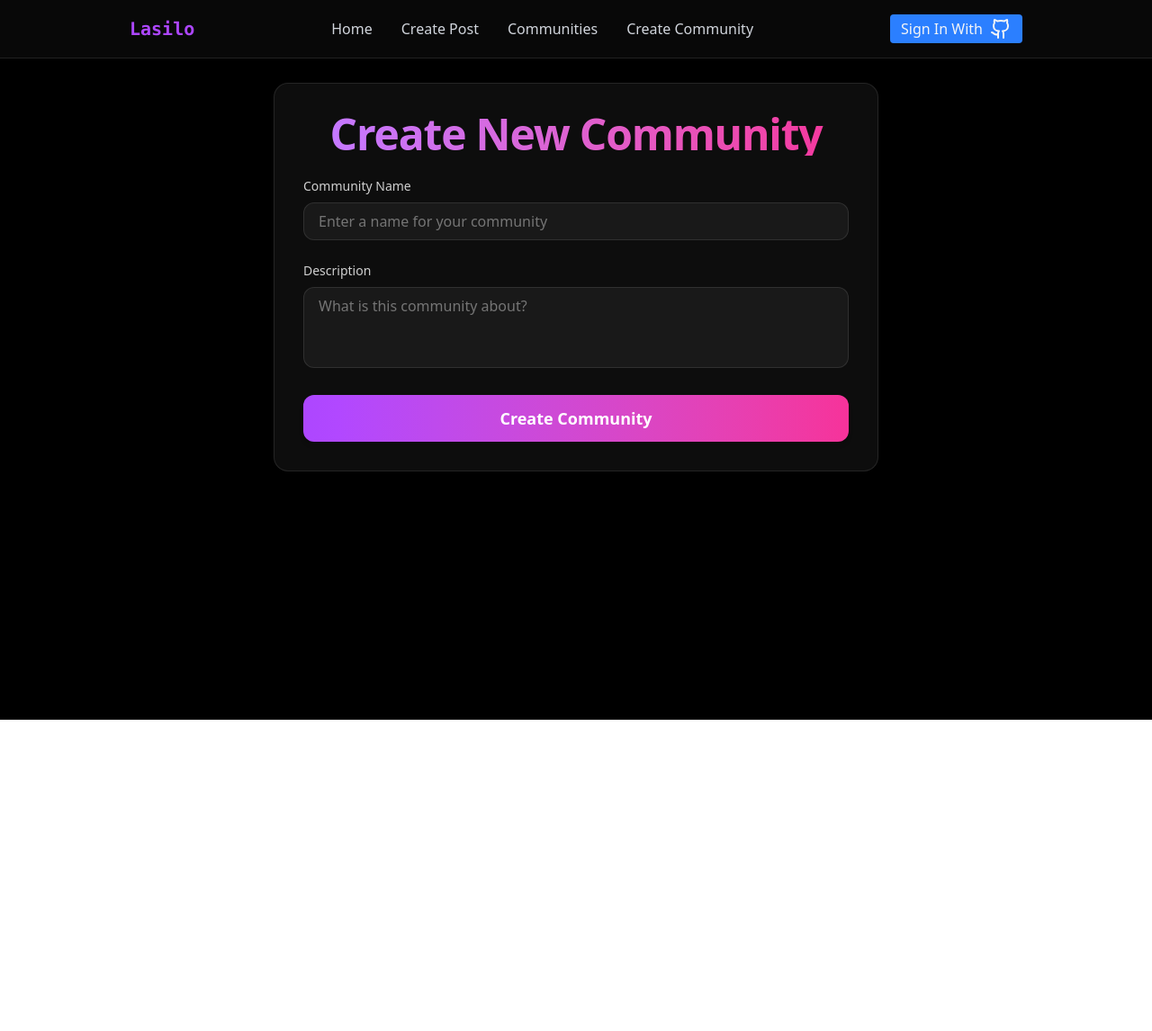
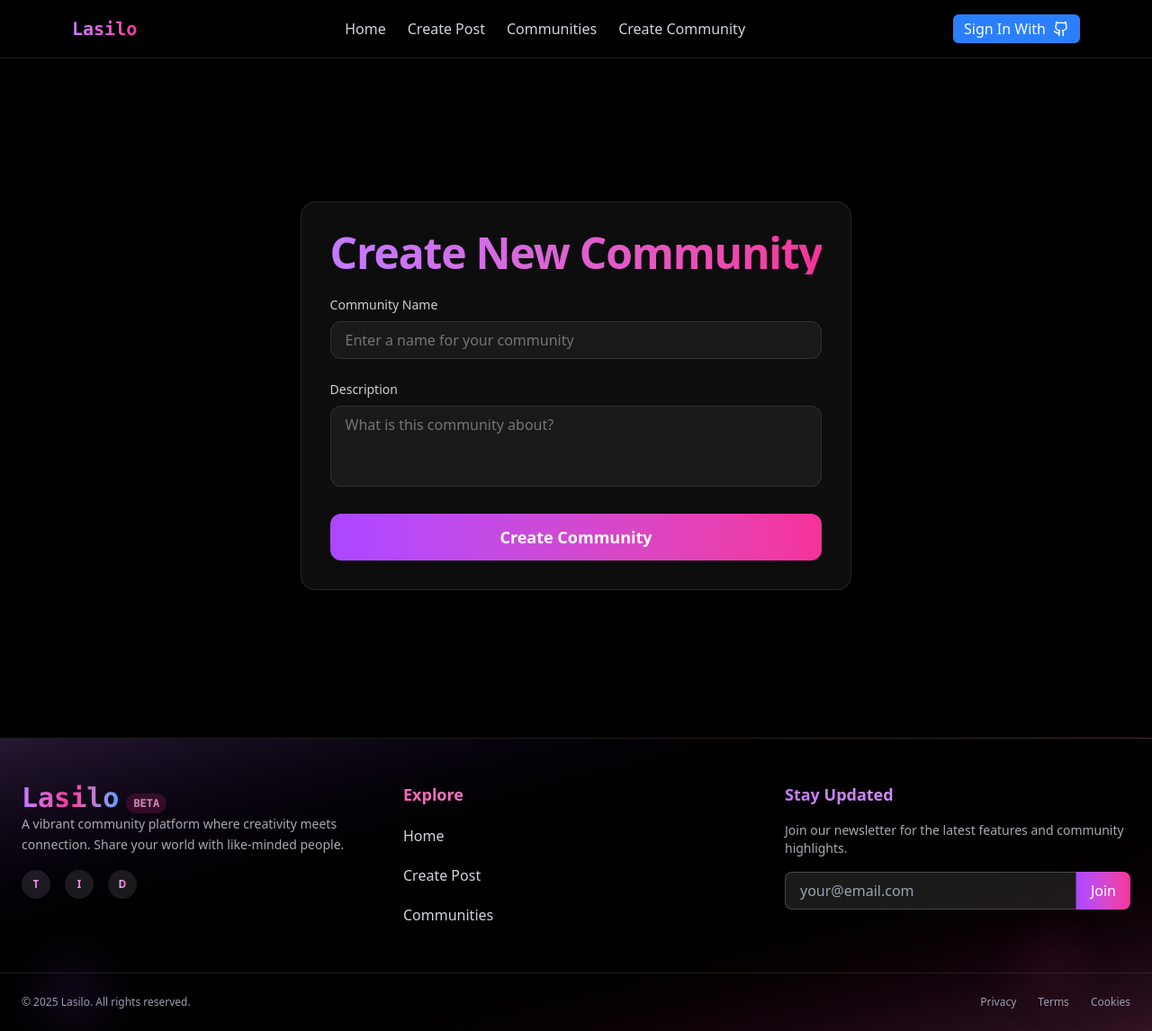
Before and after one commit to Malak-Sabry-104/Lasilo, a React (Vite) app: page /community/create in a window 1280 px wide. Shown: the whole page at 90% size. Before the commit the page ends 800 px from the top, so only its background shows below. Built offline with nearby package versions, Linux system fonts and the light colour scheme.

Commit message:
add hero section and footer

```diff
--- a/package.json
+++ b/package.json
@@ -13,6 +13,7 @@
     "@supabase/supabase-js": "^2.53.0",
     "@tailwindcss/vite": "^4.1.11",
     "@tanstack/react-query": "^5.83.1",
+    "framer-motion": "^12.23.12",
     "lucide-react": "^0.535.0",
     "react": "^19.1.0",
     "react-dom": "^19.1.0",
--- a/src/App.tsx
+++ b/src/App.tsx
@@ -6,16 +6,21 @@ import PostPage from "./pages/PostPage";
 import CreateCommunityPage from "./pages/CreateCommunityPage";
 import { CommunitiesPage } from "./pages/CommunitiesPage";
 import { CommunityPage } from "./pages/CommunityPage";
+import { useEffect } from "react";
+import Footer from "./components/Footer";
 
 const App = () => {
+  useEffect(() => {
+  document.title = 'Your Communities, Your Spark.';
+}, []);
   return (
     <>
       <div
         className="min-h-screen bg-black text-gray-100
-       transition-opacity duration-700 pt-20"
+       transition-opacity duration-700 "
       >
         <Navbar />
-        <div className="container mx-auto px-4  pt-3 pb-6">
+        <div className="pt-20  pb-5">
           <Routes>
             <Route path="/" element={<Home />} />
             <Route path="/create" element={<CreatePostPage />} />
@@ -26,6 +31,7 @@ const App = () => {
             <Route path="/community/:id" element={<CommunityPage />} />
           </Routes>
         </div>
+        <Footer/>
       </div>
     </>
   );
--- a/src/components/CreateCommunity.tsx
+++ b/src/components/CreateCommunity.tsx
@@ -30,7 +30,8 @@ const CreateCommunity = () => {
   };
   return (
     <>
-      <form
+    <div className="h-[90vh] flex items-center">
+  <form
         onSubmit={handleSubmit}
         className="max-w-2xl mx-auto p-8 space-y-6 bg-white/5 backdrop-blur rounded-2xl shadow-xl border border-white/10"
       >
@@ -89,6 +90,8 @@ const CreateCommunity = () => {
           </p>
         )}
       </form>
+    </div>
+
     </>
   );
 };
--- /dev/null
+++ b/src/components/Footer.tsx
@@ -0,0 +1,111 @@
+import { Link } from "react-router-dom";
+
+const Footer = () => {
+  return (
+    <footer className="bg-gradient-to-br from-purple-400/20 via-black to-pink-400/20 text-gray-200 border-t border-white/10 backdrop-blur-lg shadow-2xl shadow-indigo-900/20">
+      <div className="container mx-auto px-6 py-12 grid grid-cols-1 md:grid-cols-3 gap-10">
+        {/* Brand */}
+        <div className="space-y-4">
+          <Link
+            to="/"
+            className="text-3xl font-bold font-mono hover:scale-105 transition-transform duration-300"
+          >
+            <span className="text-transparent bg-clip-text bg-gradient-to-r from-purple-400 via-pink-500 to-blue-400 animate-text">
+              Lasilo
+            </span>
+            <span className="text-xs ml-2 bg-pink-500/20 text-pink-300 px-2 py-1 rounded-full animate-pulse">
+              BETA
+            </span>
+          </Link>
+          <p className="text-sm text-gray-300/80 leading-relaxed">
+            A vibrant community platform where creativity meets connection. Share your world with like-minded people.
+          </p>
+          <div className="flex space-x-4">
+            {['twitter', 'instagram', 'discord'].map((social) => (
+              <div
+                key={social}
+                className="w-8 h-8 rounded-full bg-white/10 hover:bg-white/20 backdrop-blur-sm flex items-center justify-center cursor-pointer transition-all duration-300 hover:scale-110"
+              >
+                <span className="text-xs font-bold text-transparent bg-clip-text bg-gradient-to-r from-purple-300 to-pink-400">
+                  {social[0].toUpperCase()}
+                </span>
+              </div>
+            ))}
+          </div>
+        </div>
+
+        {/* Quick Links */}
+        <div className="space-y-4">
+          <h3 className="text-lg font-bold text-transparent bg-clip-text bg-gradient-to-r from-pink-400 to-purple-300">
+            Explore
+          </h3>
+          <ul className="space-y-3">
+            {[
+              { to: "/", label: "Home" },
+              { to: "/create", label: "Create Post" },
+              { to: "/communities", label: "Communities" },
+            ].map(({ to, label }) => (
+              <li key={label}>
+                <Link
+                  to={to}
+                  className="group relative inline-block py-1 transition-all duration-300"
+                >
+                  <span className="relative z-10 text-gray-300 group-hover:text-white">
+                    {label}
+                  </span>
+                  <span className="absolute bottom-0 left-0 w-0 h-0.5 bg-gradient-to-r from-pink-500 to-purple-500 transition-all duration-300 group-hover:w-full"></span>
+                </Link>
+              </li>
+            ))}
+          </ul>
+        </div>
+
+        {/* Newsletter */}
+        <div className="space-y-4">
+          <h3 className="text-lg font-bold text-transparent bg-clip-text bg-gradient-to-r from-purple-400 to-pink-300">
+            Stay Updated
+          </h3>
+          <p className="text-sm text-gray-300/80">
+            Join our newsletter for the latest features and community highlights.
+          </p>
+          <div className="flex">
+            <input
+              type="email"
+              placeholder="your@email.com"
+              className="flex-grow px-4 py-2 rounded-l-lg bg-white/10 border border-white/20 focus:outline-none focus:ring-2 focus:ring-purple-500/50 text-white placeholder-gray-400"
+            />
+            <button className="px-4 py-2 bg-gradient-to-r from-purple-500 to-pink-500 text-white font-medium rounded-r-lg hover:from-pink-500 hover:to-purple-500 transition-all duration-300 hover:shadow-lg hover:shadow-purple-500/30">
+              Join
+            </button>
+          </div>
+        </div>
+      </div>
+
+      {/* Bottom Strip */}
+      <div className="border-t border-white/10 py-6">
+        <div className="container mx-auto px-6 flex flex-col md:flex-row justify-between items-center">
+          <div className="text-xs text-gray-400 mb-4 md:mb-0">
+            © {new Date().getFullYear()} Lasilo. All rights reserved.
+          </div>
+          <div className="flex space-x-6">
+            {['Privacy', 'Terms', 'Cookies'].map((item) => (
+              <a
+                key={item}
+                href="#"
+                className="text-xs text-gray-400 hover:text-white transition-colors duration-200"
+              >
+                {item}
+              </a>
+            ))}
+          </div>
+        </div>
+      </div>
+
+      {/* Floating decoration elements */}
+      <div className="absolute bottom-0 left-10 w-20 h-20 rounded-full bg-purple-500/10 blur-xl"></div>
+      <div className="absolute bottom-10 right-20 w-16 h-16 rounded-full bg-pink-500/10 blur-xl"></div>
+    </footer>
+  );
+};
+
+export default Footer;
--- a/src/components/Navbar.tsx
+++ b/src/components/Navbar.tsx
@@ -7,65 +7,50 @@ const Navbar = () => {
   const [menuOpen, setMenuOpen] = useState(false);
   const { signInWithGitHub, signOut, user } = useAuth();
   const displayName = user?.user_metadata.user_name || user?.email;
+
   return (
-    <>
-      <nav
-        className="fixed top-0 w-full z-40 bg-[rgba(10,10,10,0.8)]
-       backdrop-blur-lg border-b border-white/10 shadow-lg"
-      >
-        {/* Desktop Navbar */}
-        <div className="max-w-5xl  mx-auto px-4">
-          <div className="flex justify-between  items-center h-16">
-            <Link
-              to="/"
-              className="font-mono text-xl font-bold text-purple-500"
-            >
+    <nav className="fixed top-0 w-full z-40 bg-black/70 backdrop-blur-md border-b border-white/10 shadow-md">
+      <div className="max-w-6xl mx-auto px-4">
+        <div className="flex justify-between items-center h-16">
+          {/* Logo */}
+          <Link to="/" className="text-xl font-bold font-mono text-transparent bg-clip-text bg-gradient-to-r from-purple-400 to-pink-500">
             Lasilo
           </Link>
 
-            {/* desktop links */}
-            <div className="hidden md:flex items-center space-x-8">
+          {/* Desktop Links */}
+          <div className="hidden md:flex items-center space-x-6">
+            {[
+              { to: "/", label: "Home" },
+              { to: "/create", label: "Create Post" },
+              { to: "/communities", label: "Communities" },
+              { to: "/community/create", label: "Create Community" },
+            ].map(({ to, label }) => (
               <Link
-                to="/"
-                className="text-gray-300 hover:text-white transition-colors"
+                key={label}
+                to={to}
+                className="text-gray-300 hover:text-white transition duration-200 relative group"
               >
-                Home
+                {label}
+                <span className="absolute bottom-0 left-0 w-0 h-0.5 bg-purple-400 transition-all group-hover:w-full" />
               </Link>
-              <Link
-                to="/create"
-                className="text-gray-300 hover:text-white transition-colors"
-              >
-                Create Post
-              </Link>
-              <Link
-                to="/communities"
-                className="text-gray-300 hover:text-white transition-colors"
-              >
-                Communities
-              </Link>
-              <Link
-                to="/community/create "
-                className="text-gray-300 hover:text-white transition-colors"
-              >
-                Create Community
-              </Link>
+            ))}
           </div>
 
           {/* Desktop Auth */}
-            <div className="hidden md:flex items-center">
+          <div className="hidden md:flex items-center gap-4">
             {user ? (
-                <div className="flex items-center space-x-4">
+              <div className="flex items-center space-x-3">
                 {user.user_metadata.avatar_url && (
                   <img
                     src={user.user_metadata.avatar_url}
                     alt="User Avatar"
-                      className="w-8 h-8 rounded-full object-cover"
+                    className="w-8 h-8 rounded-full object-cover ring-2 ring-purple-400"
                   />
                 )}
                 <span className="text-gray-300">{displayName}</span>
                 <button
                   onClick={signOut}
-                    className="bg-red-500 px-3 py-1  rounded cursor-pointer"
+                  className="bg-red-500 hover:bg-red-600 text-white px-3 py-1 rounded-md transition"
                 >
                   Sign Out
                 </button>
@@ -73,19 +58,19 @@ const Navbar = () => {
             ) : (
               <button
                 onClick={signInWithGitHub}
-                  className="cursor-pointer flex gap-2 justify-center items-center bg-blue-500 px-3 py-1 rounded"
+                className="flex items-center gap-2 bg-blue-500 hover:bg-blue-600 text-white px-3 py-1 rounded-md transition"
               >
-                  Sign In With <Github />
+                Sign In With <Github size={18} />
               </button>
             )}
           </div>
 
-            {/* Mobile Menu  Btn*/}
+          {/* Mobile Menu Button */}
           <div className="md:hidden">
             <button
+              onClick={() => setMenuOpen((prev) => !prev)}
               className="text-gray-300 focus:outline-none"
-                aria-label="Togggle menu"
-                onClick={() => setMenuOpen((prev) => !prev)}
+              aria-label="Toggle menu"
             >
               <svg
                 className="w-6 h-6"
@@ -117,51 +102,38 @@ const Navbar = () => {
 
       {/* Mobile Menu */}
       {menuOpen && (
-          <div className="md:hidden bg-[(10,10,10,0.9)]">
-            <div className="px-2 pt-2 pb-3 space-y-1">
+        <div className="md:hidden bg-black/90 backdrop-blur px-4 pt-4 pb-6 space-y-3">
+          {[
+            { to: "/", label: "Home" },
+            { to: "/create", label: "Create Post" },
+            { to: "/communities", label: "Communities" },
+            { to: "/community/create", label: "Create Community" },
+          ].map(({ to, label }) => (
             <Link
+              key={label}
               onClick={() => setMenuOpen(false)}
-                to="/"
-                className="block px-3 py-2 rounded-md text-base font-medium text-gray-300 hover:text-white hover:bg-gray-700"
+              to={to}
+              className="block text-gray-300 hover:text-white px-3 py-2 rounded-md transition"
             >
-                Home
+              {label}
             </Link>
-              <Link
-                onClick={() => setMenuOpen(false)}
-                to="/create"
-                className="block px-3 py-2 rounded-md text-base font-medium text-gray-300 hover:text-white hover:bg-gray-700"
-              >
-                Create Post
-              </Link>
-              <Link
-                onClick={() => setMenuOpen(false)}
-                to="/communities"
-                className="block px-3 py-2 rounded-md text-base font-medium text-gray-300 hover:text-white hover:bg-gray-700"
-              >
-                Communities
-              </Link>
-              <Link
-                onClick={() => setMenuOpen(false)}
-                to="/community/create "
-                className="block px-3 py-2 rounded-md text-base font-medium text-gray-300 hover:text-white hover:bg-gray-700"
-              >
-                Create Community
-              </Link>
+          ))}
+
           {/* Mobile Auth */}
-              <div className="flex items-center">
+          <div className="mt-4">
             {user ? (
-                  <div className="flex items-center space-x-4">
+              <div className="flex items-center gap-3">
                 {user.user_metadata.avatar_url && (
                   <img
                     src={user.user_metadata.avatar_url}
                     alt="User Avatar"
-                        className="w-8 h-8 rounded-full object-cover"
+                    className="w-8 h-8 rounded-full object-cover ring-2 ring-purple-400"
                   />
                 )}
                 <span className="text-gray-300">{displayName}</span>
                 <button
                   onClick={signOut}
-                      className="bg-red-500 px-3 py-1  rounded cursor-pointer"
+                  className="bg-red-500 hover:bg-red-600 text-white px-3 py-1 rounded-md transition"
                 >
                   Sign Out
                 </button>
@@ -169,17 +141,15 @@ const Navbar = () => {
             ) : (
               <button
                 onClick={signInWithGitHub}
-                    className="cursor-pointer flex gap-2 justify-center items-center bg-blue-500 px-3 py-1 rounded"
+                className="flex items-center gap-2 bg-blue-500 hover:bg-blue-600 text-white px-3 py-1 rounded-md transition"
               >
-                    Sign In With <Github />
+                Sign In With <Github size={18} />
               </button>
             )}
           </div>
         </div>
-          </div>
       )}
     </nav>
-    </>
   );
 };
 
--- a/src/pages/CommunitiesPage.tsx
+++ b/src/pages/CommunitiesPage.tsx
@@ -3,7 +3,7 @@ import { CommunityList } from "../components/CommunityList";
 export const CommunitiesPage = () => {
   return (
     <>
-      <div>
+      <div className="h-[90vh]">
         <h1
           className="text-4xl font-extrabold text-center
              mb-8 bg-gradient-to-r from-purple-400 to-pink-500
--- a/src/pages/CommunityPage.tsx
+++ b/src/pages/CommunityPage.tsx
@@ -5,7 +5,7 @@ export const CommunityPage = () => {
   const {id} = useParams<{ id: string }>();
   return (
     <>
-      <div>
+      <div className="">
 
         <CommunityDisplay communityId={Number(id)} />
       </div>
--- a/src/pages/Home.tsx
+++ b/src/pages/Home.tsx
@@ -1,15 +1,17 @@
 import PostList from "../components/PostList";
+import Hero from "./Hero";
 
 const Home = () => {
   return (
     <div>
+      <Hero/>
       <h2
-        className="text-4xl md:text-6xl font-bold mb-8 text-center bg-gradient-to-r
+        className=" mt-6 text-4xl md:text-5xl font-bold mb-8 text-center bg-gradient-to-r
     from-purple-500 to-pink-500 bg-clip-text text-transparent"
       >
         Recent Posts
       </h2>
-      <div>
+      <div className="h-[80vh] pt-9">
         <PostList />
       </div>
     </div>
```
Also changed, not shown: src/index.css (+11 -0 lines), src/pages/Hero.tsx (added, +77 -0 lines), 1 other file (tests, documents, lock files or other folders). Lines whose indentation alone changed are shown as unchanged.
